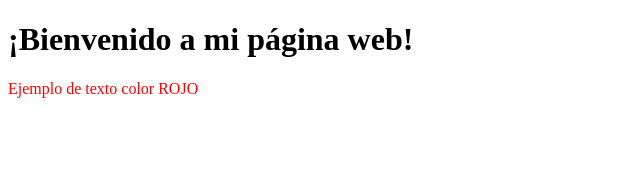
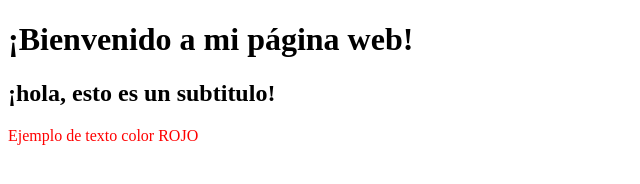
Before and after one commit to PACHARANBOY/web, a plain HTML site: page index.html in a window 1280 px wide. Shown: the whole page, without its empty margins (0-640 px from the left). Drawn offline with Linux system fonts and the light colour scheme.

Commit message:
Update index.html

```diff
--- a/index.html
+++ b/index.html
@@ -5,6 +5,7 @@
 </head>
 <body>
    <h1>¡Bienvenido a mi página web!</h1>
+   <h2>¡hola, esto es un subtitulo!</h2>
    <p style="color:#FF0000";>Ejemplo de texto color ROJO</p>
 </body>
 </html>
```
